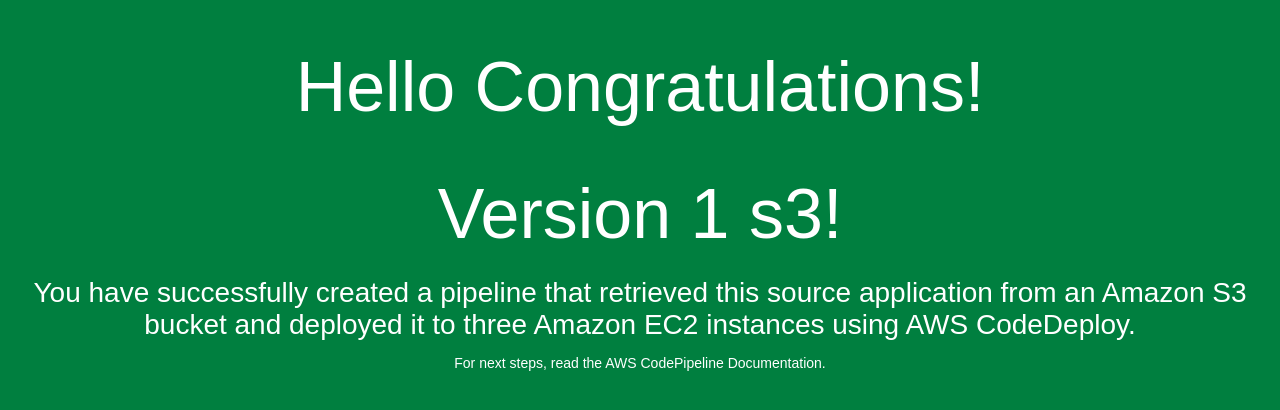
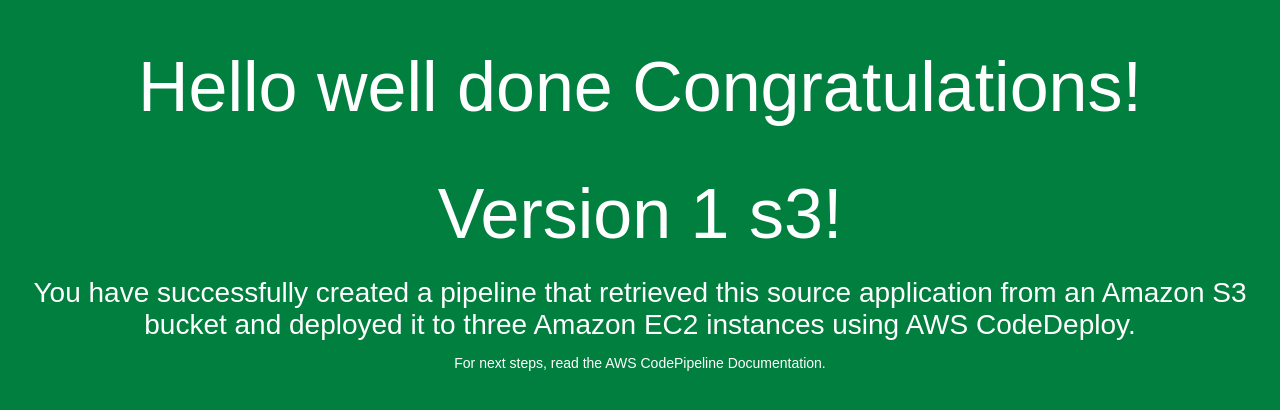
Before and after one commit to hellorkg/mycicd_final, a plain HTML site: page index.html in a window 1280 px wide. Drawn offline with Linux system fonts and the light colour scheme.

Commit message:
second commit

```diff
--- a/index.html
+++ b/index.html
@@ -26,7 +26,7 @@
 </head>
 <body>
   <div align="center">
-    <h1>Hello Congratulations!</h1>
+    <h1>Hello well done Congratulations!</h1>
 	<h1>Version 1 s3!</h1>
     <h2>You have successfully created a pipeline that retrieved this source application from an Amazon S3 bucket and deployed it
 	to three Amazon EC2 instances using AWS CodeDeploy.</h2>
```
